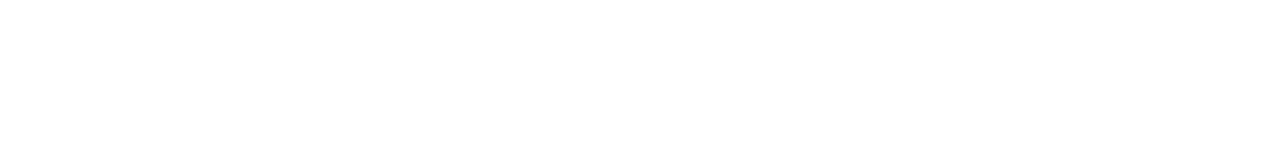
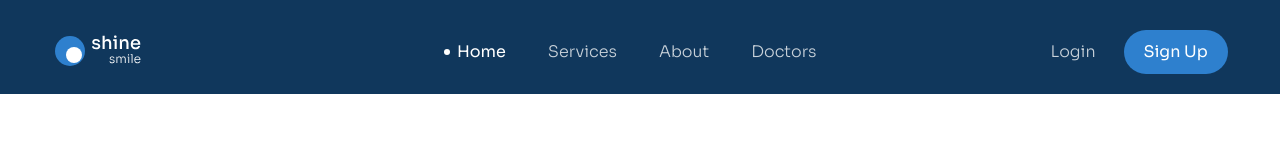
Before and after one commit to dinhluckyboy/f8-htmlcss-2.2, a plain HTML site: page index.html in a window 1280 px wide. Shown: the top 160 px of the page. Drawn offline with Linux system fonts and the light colour scheme.

Commit message:
update header

```diff
--- a/assets/css/styles.css
+++ b/assets/css/styles.css
@@ -14,6 +14,7 @@
 body {
   font-size: 1.6rem;
   font-family: "Sora", sans-serif;
+  height: 10000px;
 }
 
 /* common */
@@ -29,18 +30,20 @@
 }
 
 a {
+  display: inline-block;
   text-decoration: none;
   color: currentColor;
 }
 
 a.btn {
-  display: inline-block;
+  display: inline-flex;
+  justify-content: center;
+  align-items: center;
   width: 205px;
   height: 60px;
   border-radius: 30px;
   background: #2e80ce;
   color: #fff;
-  text-align: center;
   font-size: 1.8rem;
   font-style: normal;
   font-weight: 400;
@@ -64,3 +67,82 @@
   line-height: 60px; /* 120% */
   letter-spacing: -1px;
 }
+
+/* header  */
+header.header {
+  padding: 30px 0 20px;
+  background-color: var(--primary-color);
+}
+
+header.sticky {
+  position: sticky;
+  top: -10px;
+  left: 0;
+  z-index: 1;
+}
+
+header.header .container {
+  display: flex;
+  align-items: center;
+}
+
+header.header .logo {
+  margin-right: 27%;
+}
+
+header.header nav ul {
+  display: flex;
+  justify-content: space-between;
+  gap: 42px;
+}
+
+header.header nav ul li {
+  color: #c9d2da;
+  font-weight: 300;
+  line-height: 28px; /* 175% */
+}
+
+header.header nav ul li.active {
+  position: relative;
+  display: flex;
+  align-items: center;
+  color: #fff;
+  font-weight: 400;
+}
+
+header.header nav ul li.active::before {
+  content: "";
+  display: inline-block;
+  width: 6px;
+  height: 6px;
+  background-color: #fff;
+  border-radius: 50%;
+  position: absolute;
+  left: -13px;
+}
+
+header.header .account {
+  margin-left: 20%;
+  display: flex;
+  align-items: center;
+}
+
+header.header .account .login {
+  margin-right: 28px;
+  color: #c9d2da;
+  font-weight: 300;
+  line-height: 28px; /* 175% */
+}
+
+header.header .account a.btn {
+  width: 104px;
+  height: 44px;
+  border-radius: 22px;
+  display: inline-flex;
+  justify-content: center;
+  align-items: center;
+  color: #fff;
+  font-size: 1.6rem;
+  font-style: normal;
+  line-height: 28px; /* 175% */
+}
--- a/index.html
+++ b/index.html
@@ -90,5 +90,28 @@
       rel="stylesheet"
     />
   </head>
-  <body></body>
+  <body>
+    <!-- header  -->
+    <header class="header sticky">
+      <div class="main-content">
+        <section class="container">
+          <div class="logo">
+            <a href="#!"><img src="./assets/img/Logo.svg" alt="logo" /></a>
+          </div>
+          <nav>
+            <ul>
+              <li class="active"><a href="#!">Home</a></li>
+              <li><a href="#!">Services</a></li>
+              <li><a href="#!">About</a></li>
+              <li><a href="#!">Doctors</a></li>
+            </ul>
+          </nav>
+          <div class="account">
+            <a href="#!" class="login">Login</a>
+            <a href="" class="btn sign-up">Sign Up</a>
+          </div>
+        </section>
+      </div>
+    </header>
+  </body>
 </html>
```
Also changed, not shown: assets/img/Logo.svg (added).
